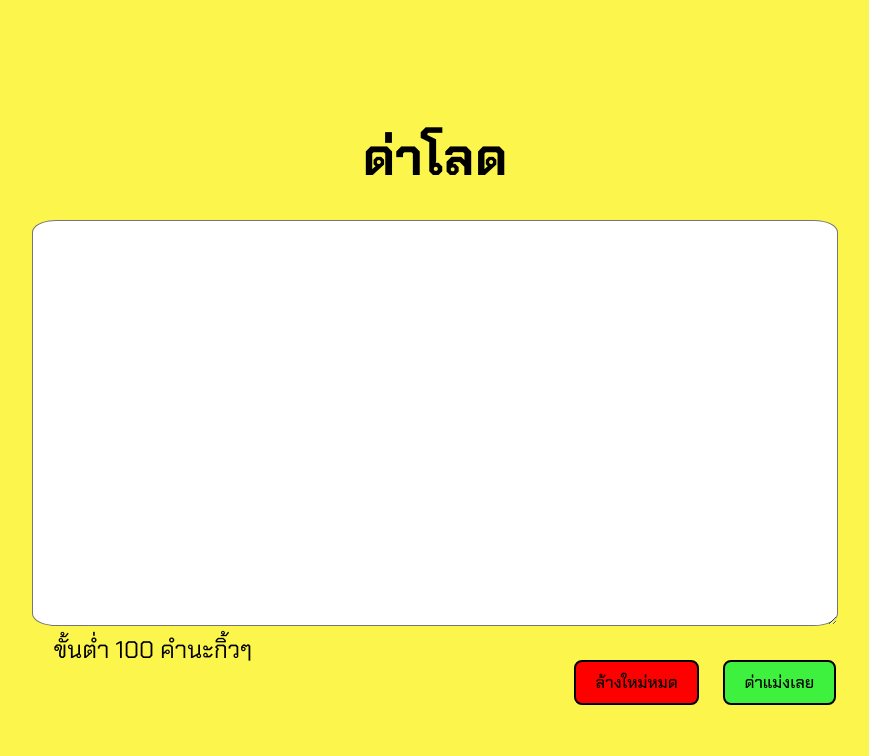
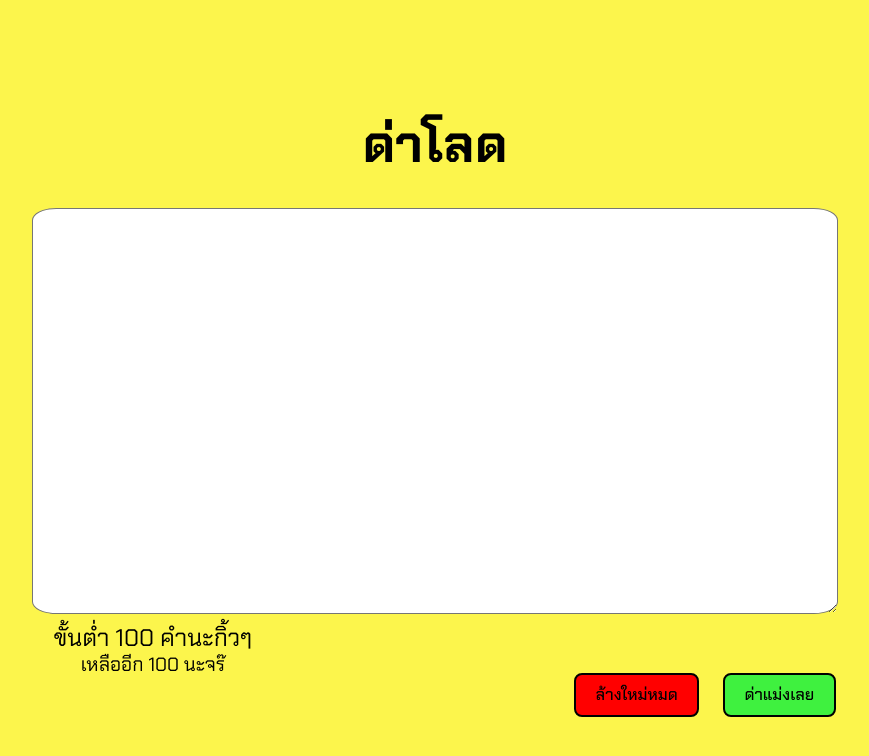
Before and after one commit to hbeat/StupidHackathon, a React (Vite) app: page /typing in a window 1280 px wide. Shown: the top 756 px of the page, without its empty margins (205-1074 px from the left). Built offline with nearby package versions, Linux system fonts and the light colour scheme.

Commit message:
(add) add another label on type page

```diff
--- a/src/TypingPage.jsx
+++ b/src/TypingPage.jsx
@@ -35,7 +35,7 @@ const TypingPage = () => {
         onChangeMsg[index] = text.charAt(index);
       }
       const outMessage = onChangeMsg.join("");
-      await sleep(50);
+      await sleep(40);
 
       setMessage(outMessage);
     }
@@ -45,7 +45,7 @@ const TypingPage = () => {
 
 
   function evaluateText() {
-    if (message.length > counter.current * 40) {
+    if (message.length > counter.current * 30) {
       const elem = document.querySelector('#textarea')
       elem.setAttribute('disabled', '')
       if (counter.current == 1) {
@@ -112,6 +112,8 @@ async function handleClose() {
         <br />
         <label>ขั้นต่ำ 100 คำนะกิ้วๆ</label>
         <br />
+        <label className="label-2">เหลืออีก { 100 - message.length} นะจร๊  </label>
+        <br/>
         <button className='button-2'>ล้างใหม่หมด</button>
         <button className='button-1'>ด่าแม่งเลย</button>
       </form>
--- a/src/typingpagestyle.css
+++ b/src/typingpagestyle.css
@@ -15,12 +15,20 @@ textarea{
     height: 400px;
     position: relative;
     color: black;
-    font-size: larger;
+    font-size: 40px;
     border-radius: 3%;
 }
 label{
     color: black;
     font-size: x-large;
+    font-style: bold;
+    position: relative;
+    left: -35%;
+    top: 5px;
+}
+.label-2{
+    color: black;
+    font-size: larger;
     font-style: bold;
     position: relative;
     left: -35%;
```
